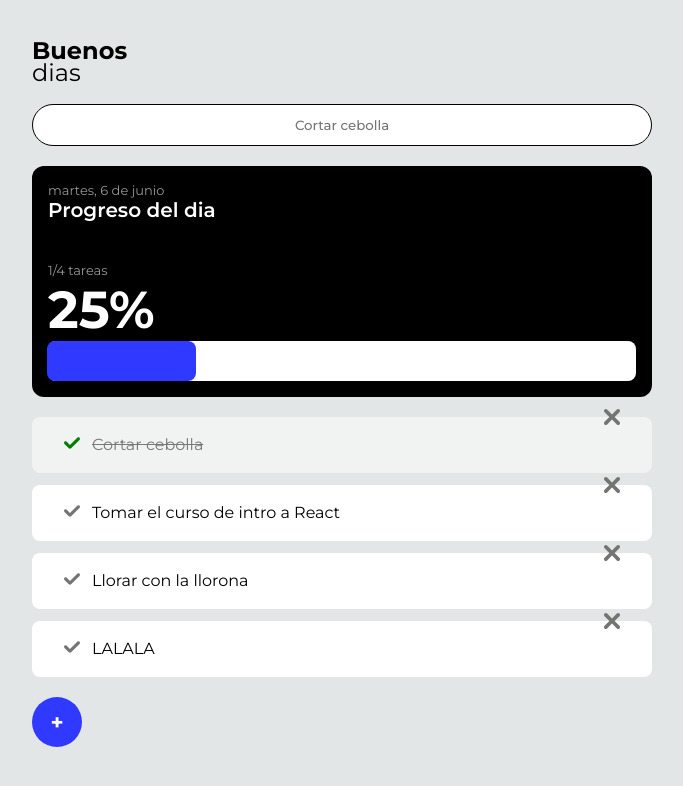
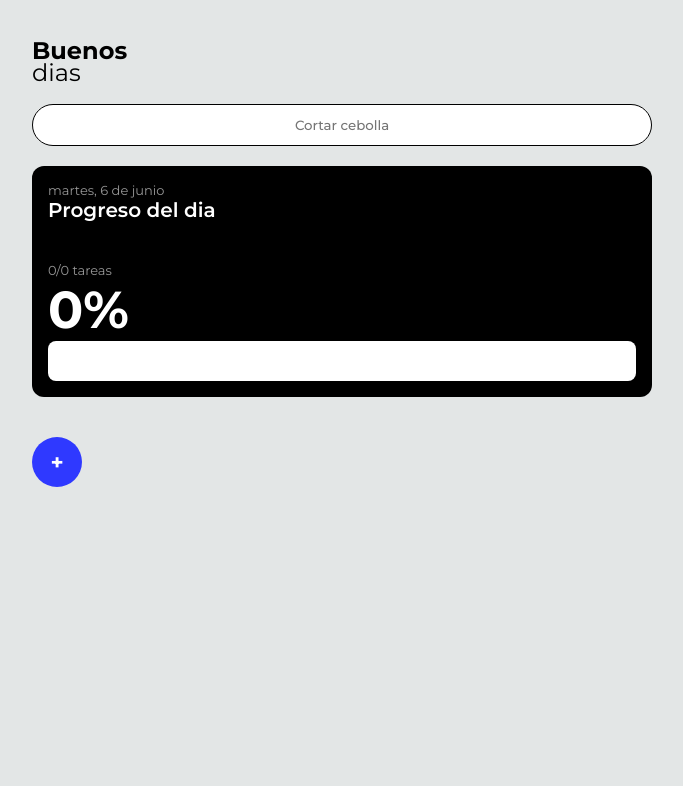
Before and after one commit to CristianCavanzo/TodoApp, a Next.js app: page / in a window 1280 px wide. Shown: the top 786 px of the page, without its empty margins (298-981 px from the left). Built offline with nearby package versions, Linux system fonts and the light colour scheme.

Commit message:
[Add]: localstorage

```diff
--- a/pages/index.tsx
+++ b/pages/index.tsx
@@ -1,4 +1,4 @@
-import React, { useState } from 'react';
+import React, { useEffect, useState } from 'react';
 import { TodoCounter } from './TodoCounter';
 import { TodoSearch } from './TodoSearch';
 import { TodoList } from './TodoList';
@@ -6,18 +6,47 @@ import { CreateTodoButton } from './CreateTodoButton';
 import { TodoItem } from './TodoItem';
 import { TodoHead } from './TodoHead';
 
-const defaultTodos = [
-	{ text: 'Cortar cebolla', completed: true },
-	{ text: 'Tomar el curso de intro a React', completed: false },
-	{ text: 'Llorar con la llorona', completed: false },
-	{ text: 'LALALA', completed: false },
-];
+interface Todos {
+	text: string;
+	completed: boolean;
+}
+// const defaultTodos = [
+// 	{ text: 'Cortar cebolla', completed: true },
+// 	{ text: 'Tomar el curso de intro a React', completed: false },
+// 	{ text: 'Llorar con la llorona', completed: false },
+// 	{ text: 'LALALA', completed: false },
+// ];
+// localStorage.setItem('TODOS_V1', JSON.stringify(defaultTodos))
 
 const Home = () => {
+	const nameTodos = 'TODOS_V1';
+	// localStorage.getItem('TODOS_V1', defaultTodos)
+	// localStorage.removeItem('TODOS_V1');
+
 	const [state, setState] = useState({
 		search: '',
-		todos: defaultTodos,
+		todos: [],
 	});
+	useEffect(() => {
+		// eslint-disable-next-line no-undef
+		if (globalThis.window) {
+			let parsedTodos: Todos[] = JSON.parse(localStorage.getItem(nameTodos));
+			if (!parsedTodos) {
+				localStorage.setItem('TODOS_V1', JSON.stringify([]));
+				parsedTodos = [];
+			}
+			setState({
+				...state,
+				todos: parsedTodos,
+			});
+		}
+	}, []);
+
+	const saveTodos = (newTodos: Todos[]) => {
+		localStorage.setItem(nameTodos, JSON.stringify(newTodos));
+		setState({ ...state, todos: newTodos });
+	};
+
 	const handleSearch = (event: React.ChangeEvent<HTMLInputElement>) => {
 		const value = event.target.value;
 		setState({
@@ -38,18 +67,12 @@ const Home = () => {
 	const completeTodo = (id: number) => {
 		const newTodos = [...state.todos];
 		newTodos[id].completed = true;
-		setState({
-			...state,
-			todos: newTodos,
-		});
+		saveTodos(newTodos);
 	};
 	const deleteTodo = (id: number) => {
 		const newTodos = [...state.todos];
 		newTodos.splice(id, 1);
-		setState({
-			...state,
-			todos: newTodos,
-		});
+		saveTodos(newTodos);
 	};
 
 	return (
```
